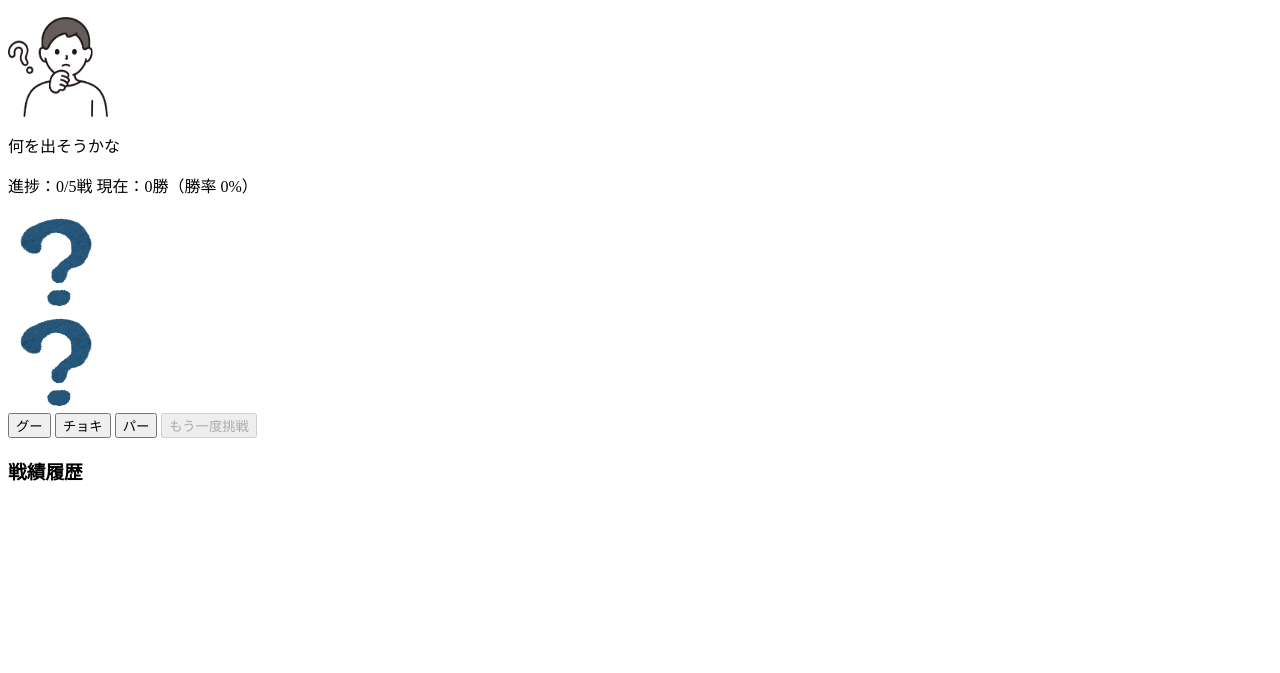
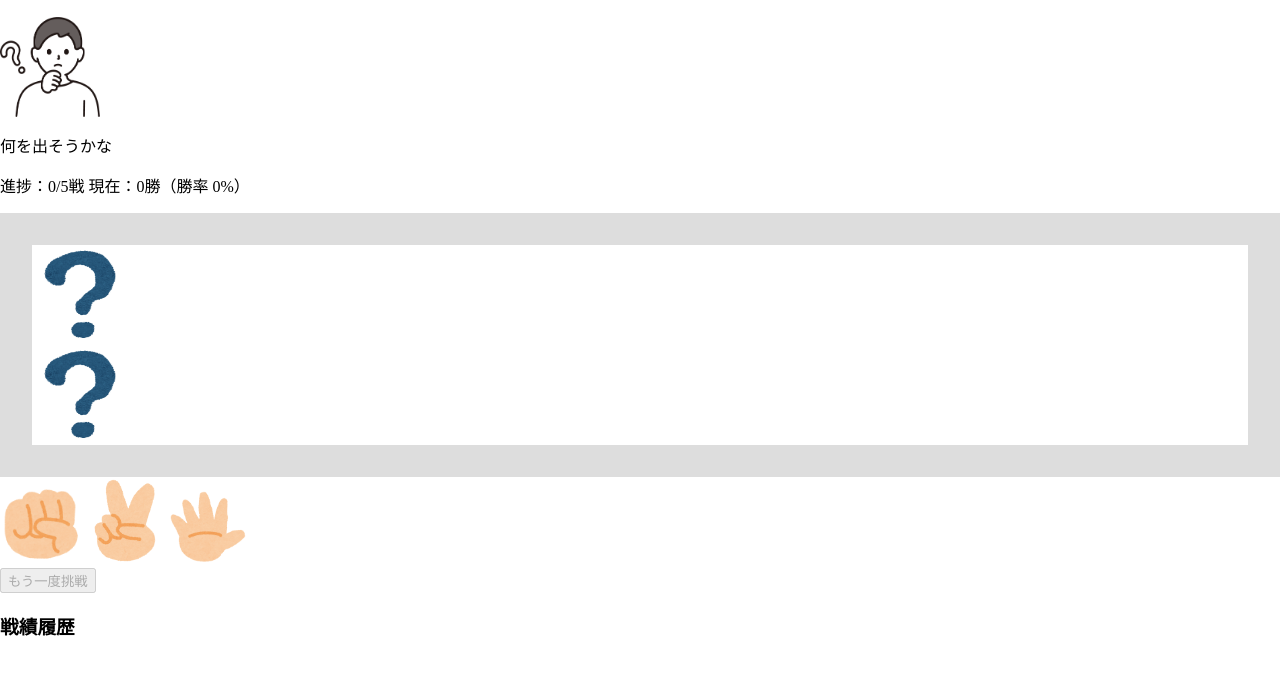
Before and after one commit to deru0u0ww/rock-paper-scissors, a plain HTML site: page index.html in a window 1280 px wide. Shown: the part 127-800 px from the top of the page. Drawn offline with Linux system fonts and the light colour scheme.

Commit message:
feat:ボタンイベントを画像に入れ替えてイベント処理も変更

```diff
--- a/index.html
+++ b/index.html
@@ -13,12 +13,15 @@
     <p class="cpu-choice">何を出そうかな</p>
     <p class="progress-message">進捗：0/5戦 現在：0勝（勝率 0%）</p>
     <p class="final-result"></p>
-
-    <img src="./images/question.png" class="cpu-choiced-image img">
-    <img src="./images/question.png" class="my-hands-image img">
-    <button class="rock">グー</button>
-    <button class="scissors">チョキ</button>
-    <button class="paper">パー</button>
+    <div class="area">
+        <img src="./images/question.png" class="cpu-choiced-image img">
+        <img src="./images/question.png" class="my-hands-image img">
+    </div>
+    <div class="my-hands">
+        <img src="./images/rock.png" alt="グー" class="hand hand--rock" data-hand="rock">
+        <img src="./images/scissors.png" alt="チョキ" class="hand hand--scissors" data-hand="scissors">
+        <img src="./images/paper.png" alt="パー" class="hand hand--paper" data-hand="paper">
+    </div>
     <button class="retry-button" disabled>もう一度挑戦</button>
     <h3>戦績履歴</h3>
     <ul class="history"></ul>
--- a/main.js
+++ b/main.js
@@ -1,8 +1,10 @@
 //DOM-----------------
 const $ =(sel)=> document.querySelector(sel);
-const $rock                 = $('.rock');
-const $scissors             = $('.scissors');
-const $paper                = $('.paper');
+const $handImages = document.querySelectorAll('.hand');
+// const $rock                 = $('.rock');
+// const $scissors             = $('.scissors');
+// const $paper                = $('.paper');
+
 const $cpuChoiceImage       = $('.cpu-choiced-image');
 const $cpuChoice            = $('.cpu-choice');
 const $myHandImage          = $('.my-hands-image');
@@ -35,9 +37,10 @@ let winCount     = 0;
 const MAX_ROUNDS = 5;
 //関数---------------
 function setButtonsEnabled(enabled) {
-    $rock.disabled = !enabled;
-    $scissors.disabled = !enabled;
-    $paper.disabled = !enabled;
+    $handImages.forEach(img => img.style.pointerEvents = enabled ? 'auto' : 'none');
+    // $rock.disabled = !enabled;
+    // $scissors.disabled = !enabled;
+    // $paper.disabled = !enabled;
 }
 function setRetryEnabled(enabled) {
     $retryButton.disabled = !enabled;
@@ -104,7 +107,13 @@ function reset() {
 }
 update();
 //イベント-------------
-$rock.addEventListener('click', function() { playRound('rock'); });
-$scissors.addEventListener('click',function() { playRound('scissors'); });
-$paper.addEventListener('click', function() { playRound('paper'); });
+// $rock.addEventListener('click', function() { playRound('rock'); });
+// $scissors.addEventListener('click',function() { playRound('scissors'); });
+// $paper.addEventListener('click', function() { playRound('paper'); });
+$handImages.forEach(img => {
+    img.addEventListener('click', (e)=> {
+        const myHand = e.currentTarget.dataset.hand;
+        playRound(myHand);
+    });
+});
 $retryButton.addEventListener('click',function() { reset(); });
--- a/styles.css
+++ b/styles.css
@@ -1,6 +1,25 @@
+body {
+    margin: 0;
+    padding: 0;
+}
 .img {
     width: 100px;
     height: 100px;
     display:block;
 
 }
+.hand {
+    width: 80px;
+    cursor: pointer;
+    transition: transform 0.1s ease;
+}
+.hand:hover {
+    transform: scale(1.1);
+}
+.hand:active {
+    transform: scale(0.95);
+}
+.area {
+    border: 2rem solid #ddd;
+    margin: 0 auto;
+}
```
